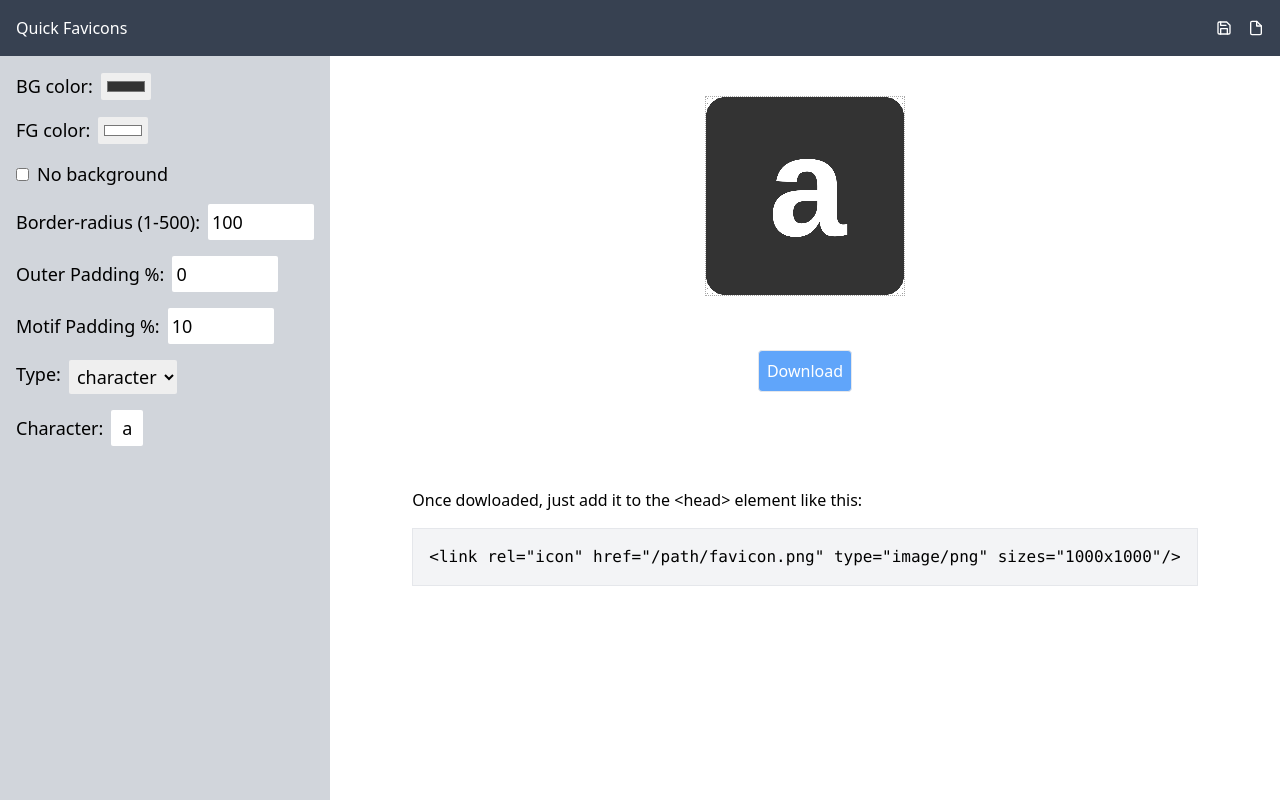
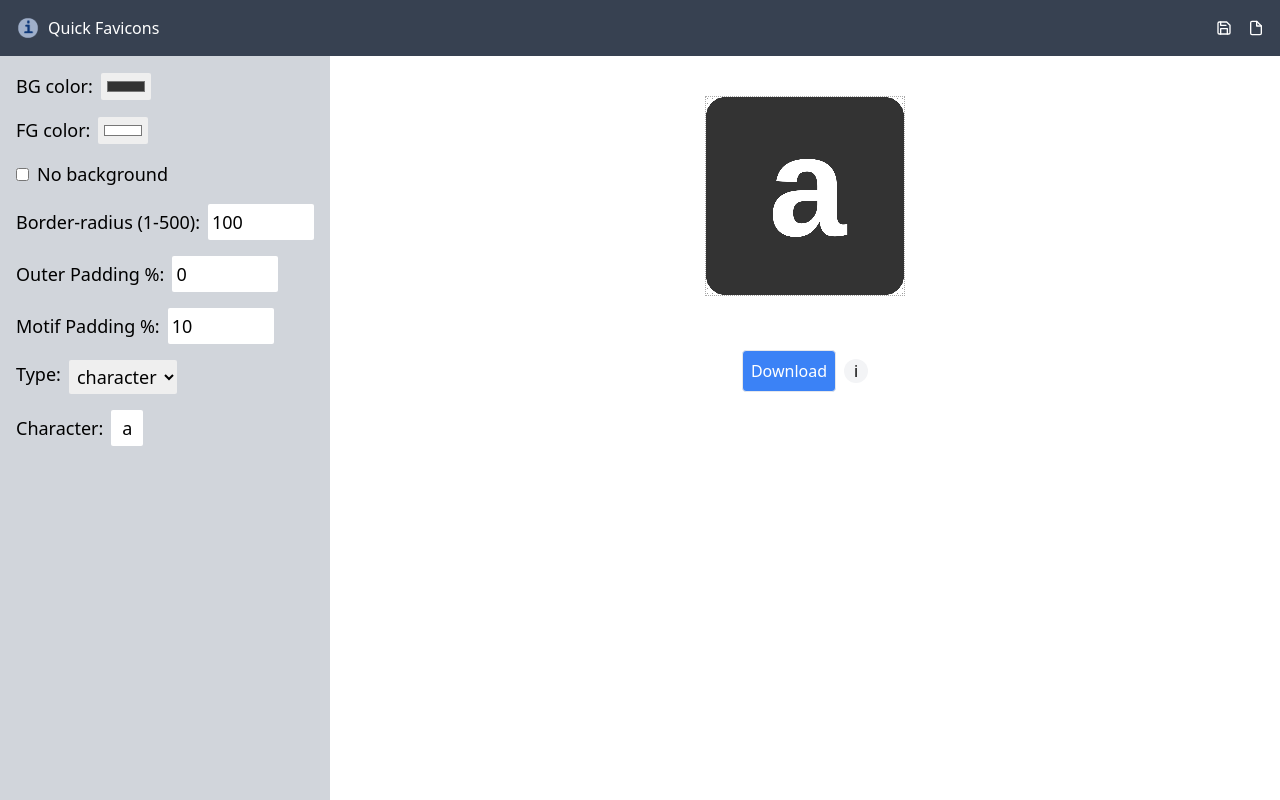
Before and after one commit to carlesandres/quick-favicons, a Next.js app: page / in a window 1280 px wide. Built offline with nearby package versions, Linux system fonts and the light colour scheme.

Commit message:
Move additional info to tooltip

```diff
--- a/components/CanvasViewer.js
+++ b/components/CanvasViewer.js
@@ -1,6 +1,7 @@
 import React, { useState, useRef, useEffect } from 'react';
 import { draw } from 'utils/draw';
 import { createSvgFromIcon } from 'utils/createSvgFromIcon';
+import InfoTooltip from 'components/InfoTooltip';
 
 const Canvas = props => {
   const canvasRef = useRef();
@@ -83,10 +84,17 @@ const Canvas = props => {
           height={1000}
           ref={canvasRef} {...canvasProps}/>
       </div>
-      <div className="mt-12">
-        <button className="p-2 border rounded bg-blue-400
-          hover:bg-blue-500 text-white"
+      <div className="flex space-x-2 mt-12 items-center justify-center">
+        <button className="p-2 border rounded bg-blue-500
+          hover:bg-blue-600 text-white transition"
           onClick={download}>Download</button>
+        <InfoTooltip>
+          <p className="py-4"> Once downloaded, add it to the
+            <i> {`<head>`} </i>
+            element of your site like this:
+          </p>
+          <p className="border p-4 font-mono bg-gray-100"> {`<link rel="icon" href="/path/favicon.png" type="image/png" sizes="1000x1000"/>`}</p>
+        </InfoTooltip>
       </div>
     </section>
   );
--- /dev/null
+++ b/components/InfoTooltip.js
@@ -0,0 +1,23 @@
+import { Popover } from '@headlessui/react'
+
+const InfoTooltip = (props) => {
+  const { children } = props;
+
+  return (
+    <Popover className="relative">
+      <Popover.Button>
+        <div className="rounded-full bg-gray-100 inline-flex w-6
+          hover:text-gray-500 transition-all
+          h-6 items-center justify-center">
+          i
+        </div>
+      </Popover.Button>
+
+      <Popover.Panel className="absolute z-10">
+        <div className="border bg-gray-50 p-2 text-sm">{children}</div>
+      </Popover.Panel>
+    </Popover>
+  );
+};
+
+export default InfoTooltip;
--- a/pages/index.js
+++ b/pages/index.js
@@ -1,10 +1,13 @@
 import Head from 'next/head';
+import Image from 'next/image';
 import ToolForm from 'components/ToolForm';
 import CanvasViewer from 'components/CanvasViewer';
 import SaveCurrentConfig from 'components/SaveCurrentConfig';
 import ConfigDropdown from 'components/ConfigDropdown';
 import { useState } from 'react';
 import icons from 'components/icons.json';
+import logo from '../public/favicon.png';
+
 const types = ['character', 'svg'];
 
 const defaultConfig = {
@@ -38,7 +41,12 @@ export default function Home () {
       </Head>
 
       <nav className="p-4 bg-gray-700 text-white flex justify-between">
-        <div>Quick Favicons</div>
+        <div className="flex space-x-2">
+          <div className="h-6 w-6">
+            <Image src={logo} />
+          </div>
+          <div>Quick Favicons</div>
+        </div>
         <div className="flex space-x-4">
           <SaveCurrentConfig canvasProps={config}/>
           <ConfigDropdown onLoad={onLoadConfig}/>
@@ -56,10 +64,6 @@ export default function Home () {
           <section className="p-10">
             <CanvasViewer {...config} />
           </section>
-          <section className="p-10">
-            <p className="py-4"> {`Once dowloaded, just add it to the <head> element like this:`}</p>
-            <p className="border p-4 font-mono bg-gray-100"> {`<link rel="icon" href="/path/favicon.png" type="image/png" sizes="1000x1000"/>`}</p>
-          </section>
         </main>
       </div>
     </div>
```
Lines whose indentation alone changed are shown as unchanged.
